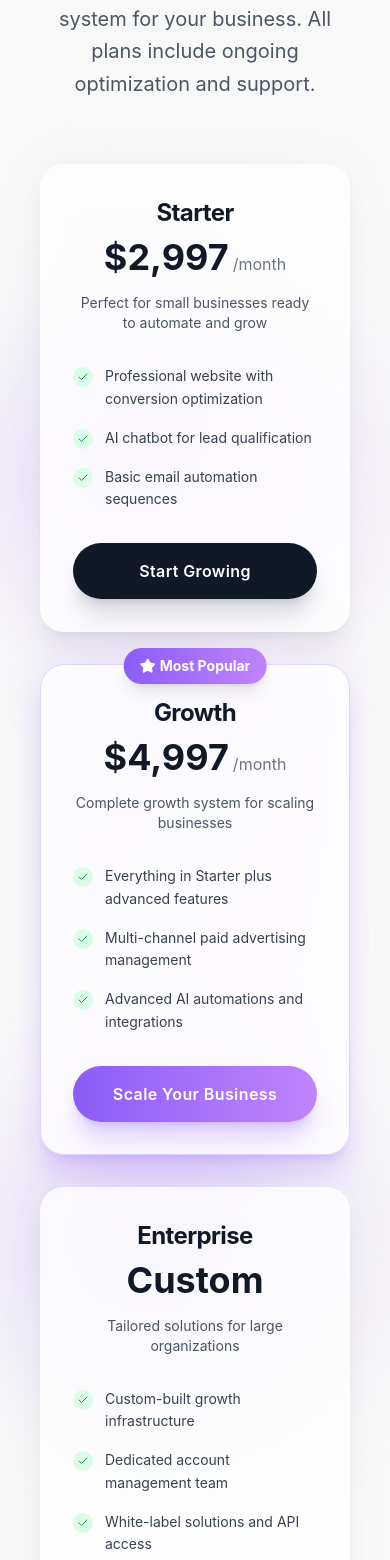
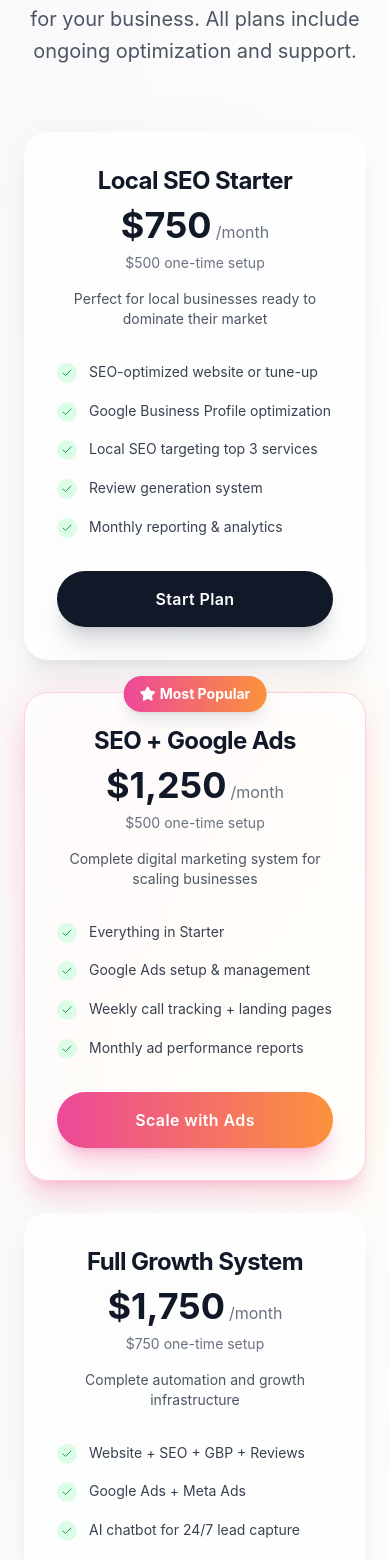
Before and after one commit to borourke9/nexgensites, a Next.js app: page / in a window 390 px wide. Shown: the part 10080-11640 px from the top of the page. Built offline with nearby package versions, Linux system fonts and the light colour scheme.

Commit message:
feat: update pricing packages and fix phone number - add Local SEO Starter (), SEO + Google Ads (,250), Full Growth System (,750) - update phone number to (248) 404-5768

```diff
--- a/components/contact-section.tsx
+++ b/components/contact-section.tsx
@@ -182,7 +182,7 @@ export default function ContactSection() {
                 </div>
                 <div>
                   <div className="font-semibold text-gray-900">Call us directly</div>
-                  <div className="text-gray-600">(555) 123-4567</div>
+                  <div className="text-gray-600">(248) 404-5768</div>
                 </div>
               </div>
 
--- a/components/pricing-section.tsx
+++ b/components/pricing-section.tsx
@@ -6,6 +6,7 @@ import { Check, Star, Zap } from "lucide-react"
 interface PricingTier {
   name: string
   price: string
+  setupFee: string
   period: string
   description: string
   features: string[]
@@ -15,41 +16,48 @@ interface PricingTier {
 
 const pricingTiers: PricingTier[] = [
   {
-    name: "Starter",
-    price: "$2,997",
+    name: "Local SEO Starter",
+    price: "$750",
+    setupFee: "$500 one-time setup",
     period: "/month",
-    description: "Perfect for small businesses ready to automate and grow",
+    description: "Perfect for local businesses ready to dominate their market",
     features: [
-      "Professional website with conversion optimization",
-      "AI chatbot for lead qualification",
-      "Basic email automation sequences",
+      "SEO-optimized website or tune-up",
+      "Google Business Profile optimization",
+      "Local SEO targeting top 3 services",
+      "Review generation system",
+      "Monthly reporting & analytics",
     ],
-    cta: "Start Growing",
+    cta: "Start Plan",
   },
   {
-    name: "Growth",
-    price: "$4,997",
+    name: "SEO + Google Ads",
+    price: "$1,250",
+    setupFee: "$500 one-time setup",
     period: "/month",
-    description: "Complete growth system for scaling businesses",
+    description: "Complete digital marketing system for scaling businesses",
     features: [
-      "Everything in Starter plus advanced features",
-      "Multi-channel paid advertising management",
-      "Advanced AI automations and integrations",
+      "Everything in Starter",
+      "Google Ads setup & management",
+      "Weekly call tracking + landing pages",
+      "Monthly ad performance reports",
     ],
     popular: true,
-    cta: "Scale Your Business",
+    cta: "Scale with Ads",
   },
   {
-    name: "Enterprise",
-    price: "Custom",
-    period: "",
-    description: "Tailored solutions for large organizations",
+    name: "Full Growth System",
+    price: "$1,750",
+    setupFee: "$750 one-time setup",
+    period: "/month",
+    description: "Complete automation and growth infrastructure",
     features: [
-      "Custom-built growth infrastructure",
-      "Dedicated account management team",
-      "White-label solutions and API access",
+      "Website + SEO + GBP + Reviews",
+      "Google Ads + Meta Ads",
+      "AI chatbot for 24/7 lead capture",
+      "Dedicated dashboard + weekly reports",
     ],
-    cta: "Contact Sales",
+    cta: "Launch Full System",
   },
 ]
 
@@ -90,7 +98,7 @@ function PricingCard({ tier, index }: { tier: PricingTier; index: number }) {
       {/* Popular badge */}
       {tier.popular && (
         <div className="absolute -top-4 left-1/2 transform -translate-x-1/2 z-10">
-          <div className="bg-gradient-to-r from-violet-500 to-purple-400 text-white text-sm font-bold px-4 py-2 rounded-full shadow-lg flex items-center space-x-1">
+          <div className="bg-gradient-to-r from-pink-500 to-orange-400 text-white text-sm font-bold px-4 py-2 rounded-full shadow-lg flex items-center space-x-1">
             <Star className="w-4 h-4 fill-current" />
             <span>Most Popular</span>
           </div>
@@ -101,7 +109,7 @@ function PricingCard({ tier, index }: { tier: PricingTier; index: number }) {
       <div
         className={`
           absolute inset-0 -z-10 rounded-3xl blur-xl opacity-20 group-hover:opacity-30 transition-opacity duration-500
-          ${tier.popular ? "bg-gradient-to-br from-violet-400 via-purple-300 to-fuchsia-200" : "bg-gradient-to-br from-gray-300 via-gray-200 to-gray-100"}
+          ${tier.popular ? "bg-gradient-to-br from-pink-400 via-orange-300 to-yellow-200" : "bg-gradient-to-br from-gray-300 via-gray-200 to-gray-100"}
         `}
       />
 
@@ -111,7 +119,7 @@ function PricingCard({ tier, index }: { tier: PricingTier; index: number }) {
           relative bg-white/80 backdrop-blur-md border rounded-3xl p-8 shadow-xl transition-all duration-300 h-full
           ${
             tier.popular
-              ? "border-violet-200 shadow-violet-500/20 hover:shadow-violet-500/30"
+              ? "border-pink-200 shadow-pink-500/20 hover:shadow-pink-500/30"
               : "border-white/40 shadow-gray-500/10 hover:shadow-gray-500/20"
           }
           hover:bg-white/90 hover:border-white/60
@@ -120,10 +128,11 @@ function PricingCard({ tier, index }: { tier: PricingTier; index: number }) {
         {/* Header */}
         <div className="text-center mb-8">
           <h3 className="text-2xl font-bold text-gray-900 mb-2">{tier.name}</h3>
-          <div className="flex items-baseline justify-center mb-4">
+          <div className="flex items-baseline justify-center mb-2">
             <span className="text-4xl font-bold text-gray-900">{tier.price}</span>
             {tier.period && <span className="text-gray-500 ml-1">{tier.period}</span>}
           </div>
+          <p className="text-sm text-gray-500 mb-4">{tier.setupFee}</p>
           <p className="text-gray-600 text-sm">{tier.description}</p>
         </div>
 
@@ -145,7 +154,7 @@ function PricingCard({ tier, index }: { tier: PricingTier; index: number }) {
             w-full py-4 px-6 rounded-full font-semibold transition-all duration-300 transform hover:scale-105
             ${
               tier.popular
-                ? "bg-gradient-to-r from-violet-500 to-purple-400 text-white shadow-xl shadow-violet-500/25 hover:from-violet-600 hover:to-purple-500"
+                ? "bg-gradient-to-r from-pink-500 to-orange-400 text-white shadow-xl shadow-pink-500/25 hover:from-pink-600 hover:to-orange-500"
                 : "bg-gray-900 text-white hover:bg-gray-800 shadow-xl shadow-gray-500/25"
             }
           `}
@@ -183,7 +192,7 @@ function AnimatedTitle() {
       <h2
         className={`
           text-4xl md:text-6xl font-semibold tracking-tight mb-6
-          bg-gradient-to-r from-gray-900 via-violet-600 to-purple-500 bg-clip-text text-transparent
+          bg-gradient-to-r from-gray-900 via-pink-600 to-orange-500 bg-clip-text text-transparent
           transition-all duration-1000 ease-out transform
           ${isVisible ? "translate-y-0 opacity-100 scale-100" : "translate-y-12 opacity-0 scale-95"}
         `}
@@ -205,33 +214,38 @@ function AnimatedTitle() {
 
 export default function PricingSection() {
   return (
-    <section className="min-h-screen bg-[#f8f8f8] py-20 px-6 relative overflow-hidden">
-      {/* Purple-violet background glow effects */}
-      <div className="absolute top-1/4 left-1/5 w-80 h-80 bg-gradient-to-br from-violet-400 via-purple-300 to-fuchsia-200 rounded-full blur-3xl opacity-15 animate-pulse" />
-      <div className="absolute bottom-1/4 right-1/5 w-80 h-80 bg-gradient-to-br from-purple-400 via-violet-300 to-pink-200 rounded-full blur-3xl opacity-10 animate-pulse" />
+    <section className="py-20 bg-gradient-to-br from-gray-50 to-white relative overflow-hidden">
+      {/* Background decoration */}
+      <div className="absolute inset-0 bg-gradient-to-br from-pink-50/30 via-transparent to-orange-50/30" />
 
-      <div className="max-w-7xl mx-auto px-4 relative z-10">
-        {/* Animated Section Header */}
+      <div className="max-w-7xl mx-auto px-6 relative">
         <AnimatedTitle />
 
-        {/* Pricing Grid */}
-        <div className="grid lg:grid-cols-3 gap-8 mb-16">
+        <div className="grid md:grid-cols-2 lg:grid-cols-3 gap-8">
           {pricingTiers.map((tier, index) => (
             <PricingCard key={tier.name} tier={tier} index={index} />
           ))}
         </div>
 
-        {/* Bottom section */}
-        <div className="text-center">
-          <div className="inline-flex items-center space-x-2 text-sm font-medium text-gray-500 bg-white/60 backdrop-blur-sm px-6 py-3 rounded-full border border-white/40 mb-6">
-            <Zap className="w-4 h-4 text-yellow-500" />
-            <span>All plans include 30-day money-back guarantee</span>
+        {/* Additional info */}
+        <div className="mt-16 text-center">
+          <p className="text-gray-600 mb-4">
+            All plans include a 30-day money-back guarantee and dedicated support.
+          </p>
+          <div className="flex items-center justify-center space-x-8 text-sm text-gray-500">
+            <div className="flex items-center space-x-2">
+              <Check className="w-4 h-4 text-green-500" />
+              <span>No long-term contracts</span>
+            </div>
+            <div className="flex items-center space-x-2">
+              <Check className="w-4 h-4 text-green-500" />
+              <span>Cancel anytime</span>
+            </div>
+            <div className="flex items-center space-x-2">
+              <Check className="w-4 h-4 text-green-500" />
+              <span>24/7 support</span>
+            </div>
           </div>
-          <p className="text-gray-600 text-sm">
-            Need something custom?{" "}
-            <span className="text-violet-600 font-medium cursor-pointer hover:underline">Contact our team</span> for a
-            tailored solution.
-          </p>
         </div>
       </div>
     </section>
```
